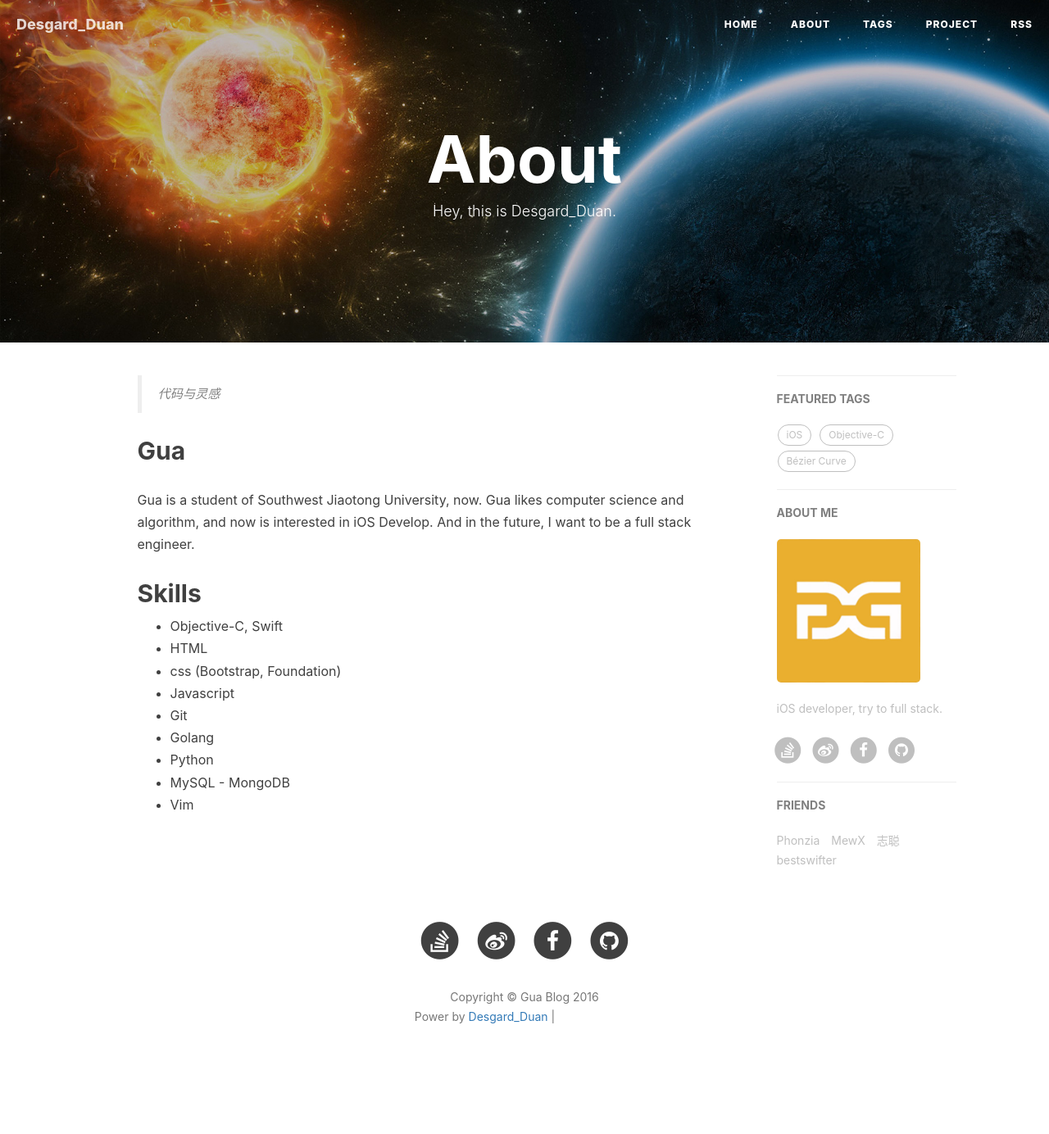
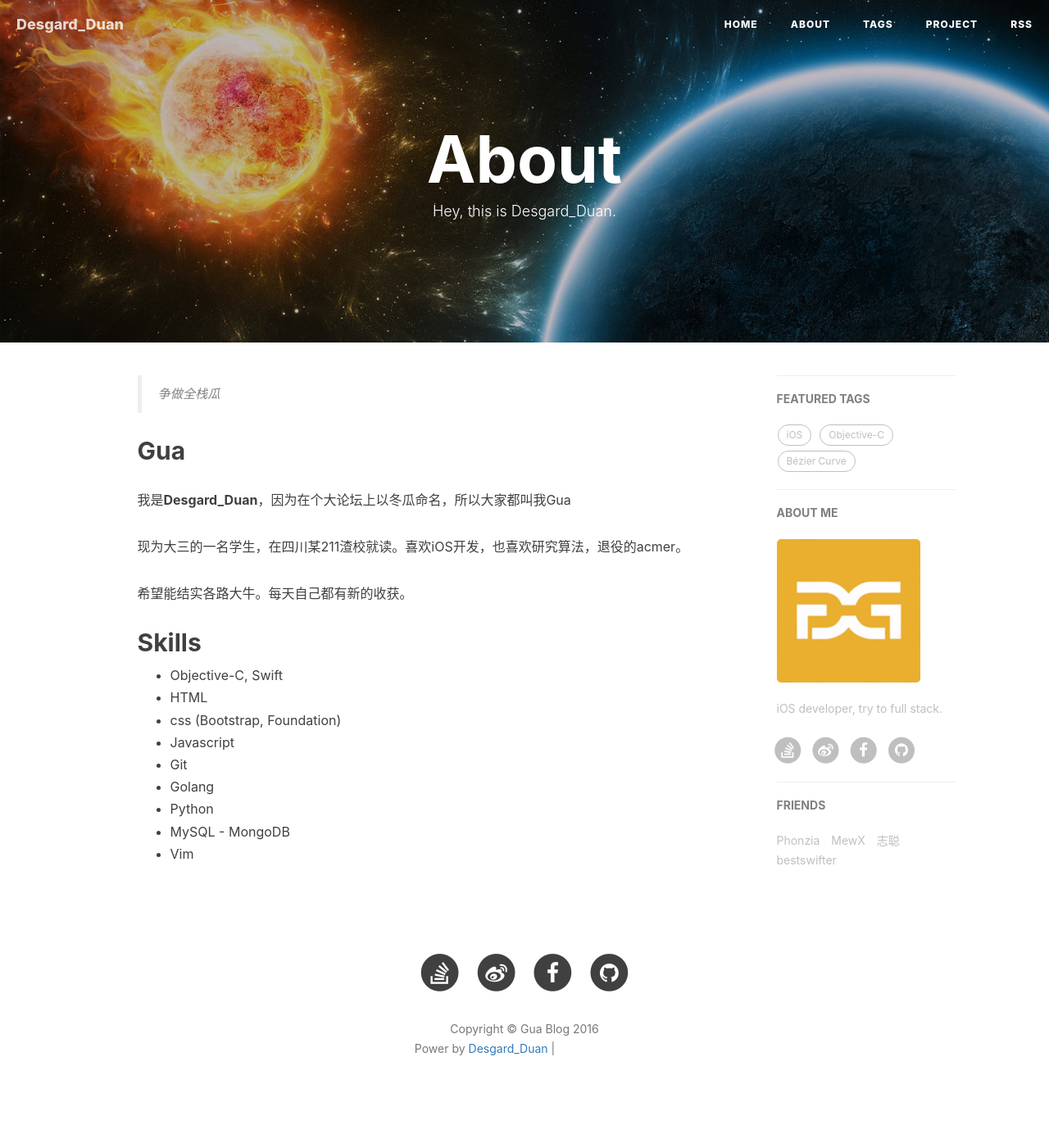
Before and after one commit to Desgard/desgard.github.com, a Jekyll site: the page built from about.html, in a window 1280 px wide. Shown: the whole page at 82% size. Built offline with Jekyll 4.4.1, drawn with Linux system fonts in a browser that asks for light colours; nearby versions of some CDN libraries; comment, search, counter and statistics services are not loaded; before the commit the page ends 1345 px from its top, so only the background shows below that; grey boxes are pictures that could not be loaded.

Commit message:
MOD：更新about页面

```diff
--- a/about.html
+++ b/about.html
@@ -7,11 +7,15 @@ header-img: "img/about-bg.jpg"
 
 <div class="zh post-container">
     <!--copied from markdown -->
-    <blockquote><p>代码与灵感</p></blockquote>
+    <blockquote><p>争做全栈瓜</p></blockquote>
 
     <h2>Gua</h2>
 
-    <p>Gua is a student of Southwest Jiaotong University, now. Gua likes computer science and algorithm, and now is interested in iOS Develop. And in the future, I want to be a full stack engineer. </p>
+    <p>我是<strong>Desgard_Duan</strong>，因为在个大论坛上以冬瓜命名，所以大家都叫我Gua</p>
+
+    <p>现为大三的一名学生，在四川某211渣校就读。喜欢iOS开发，也喜欢研究算法，退役的acmer。</p>
+
+    <p>希望能结实各路大牛。每天自己都有新的收获。</p>
 
     <h2>Skills</h2>
     <ul>
```
